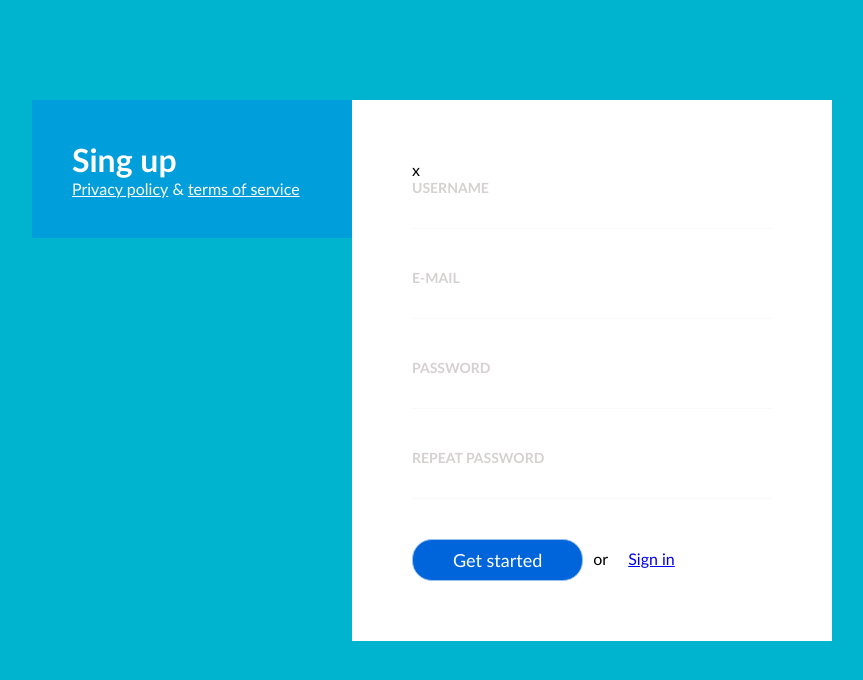
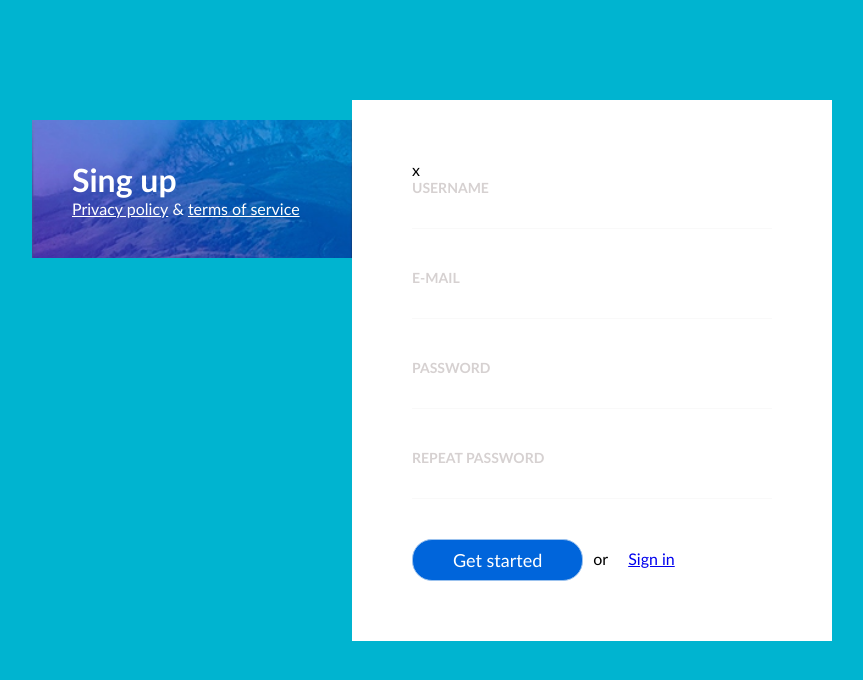
Before and after one commit to donkup/6-sign-up, a plain HTML site: page index.html in a window 1280 px wide. Shown: the whole page, without its empty margins (208-1071 px from the left). Drawn offline with Linux system fonts and the light colour scheme.

Commit message:
photo add

```diff
--- a/CSS/main.css
+++ b/CSS/main.css
@@ -9,6 +9,7 @@ body * {
 
 body {
   background-color: #00b4d0;
+
 }
 
 .container {
@@ -23,14 +24,21 @@ body {
   width: 40%;
   float: left;
   padding: 40px;
+  margin-top: 20px;
   background-color:#009EDA;
   color: #fff;
+  background-image: url(../img/fonas.jpg);
+  /* background-repeat: no-repeat; sitas nereikalingas kai padarai size- cover*/
+  background-position: center;
+  background-size: cover;
 }
 
 .main-title {
+
 }
 
 .bottom-links {
+
 
 }
 
@@ -99,6 +107,7 @@ button {
   line-height: 20px;
   border-radius: 20px;
   border:1px solid #9bc2ee;
+
 }
 .form-row > span {
   float: left;
```
Also changed, not shown: img/fonas.jpg (added).
